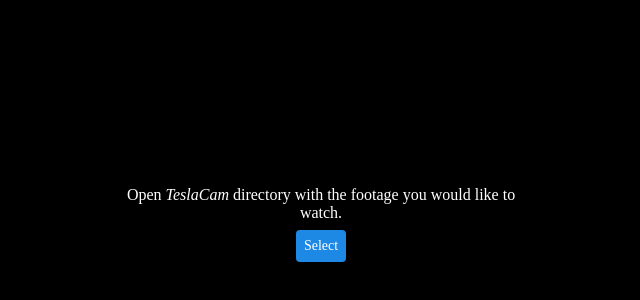
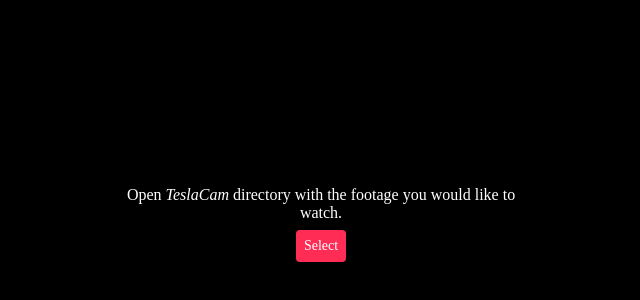
Before and after one commit to Deseteral/ohroniasz, a React (Vite) app: page / in a window 1280 px wide. Shown: the part 176-476 px from the top of the page, without its empty margins (319-959 px from the left). Built offline with nearby package versions, Linux system fonts and the light colour scheme.

Commit message:
Application color

```diff
--- a/src/components/WelcomeView.tsx
+++ b/src/components/WelcomeView.tsx
@@ -26,7 +26,7 @@
   type: 'button',
 }))`
   background: none;
-  background-color: #1E88E5;
+  background-color: var(--color-main);
   color: white;
   padding: 8px;
   border: none;
@@ -37,7 +37,7 @@
   transition: background-color .3s ease-in-out;
 
   &:hover {
-    background-color: #1976D2;
+    background-color: var(--color-main-darker);
   }
 `;
 
--- a/src/styles.css
+++ b/src/styles.css
@@ -7,4 +7,7 @@
   background-color: black;
   color: white;
   font-family: "Berkeley Mono";
+
+  --color-main: #ff2d55;
+  --color-main-darker: #fe0f3c;
 }
```
